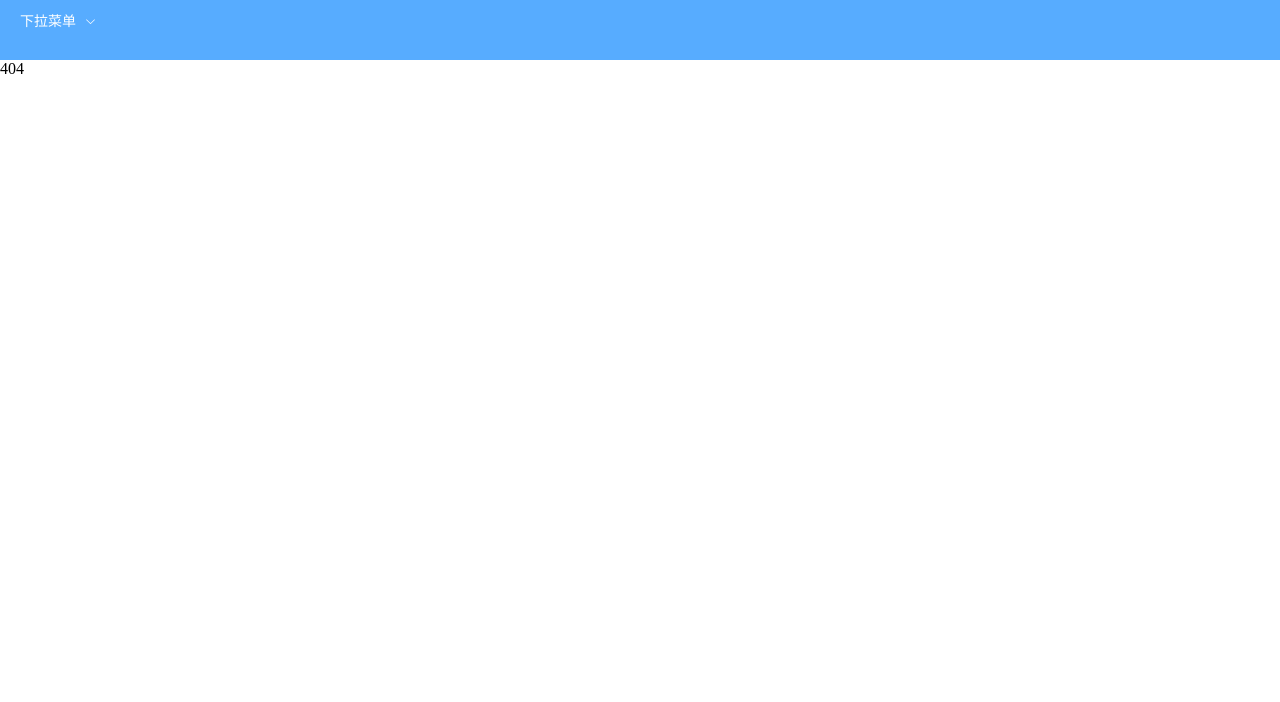
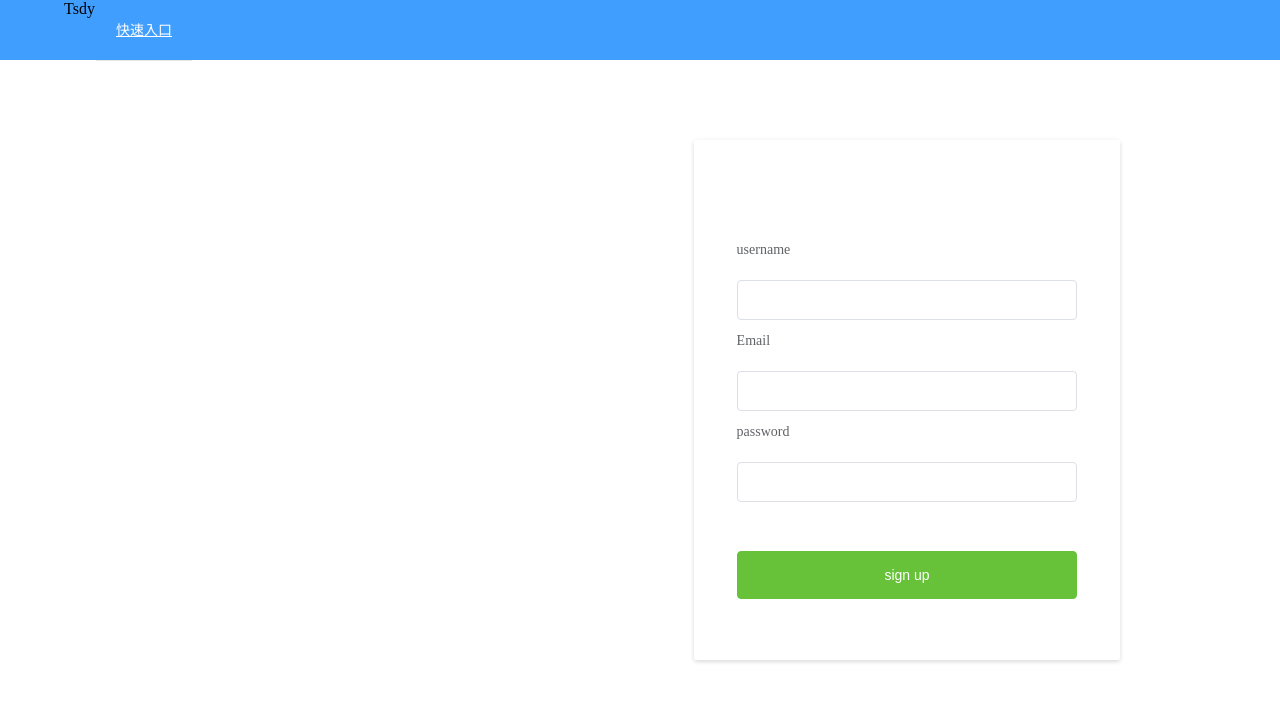
Before and after one commit to Tzdy/git-system-client, a Vue app: page / in a window 1280 px wide. Before the commit this address had no page. Shown: the top 702 px of the page. Built offline with nearby package versions, Linux system fonts and the light colour scheme.

Commit message:
修改了路由关系，设置index为主页，app仅仅为路由入口。细化了组件文件列表。 增加了index主页

```diff
--- a/src/App.vue
+++ b/src/App.vue
@@ -1,27 +1,9 @@
 <template>
   <div id="app">
-    <el-container class="container">
-      <el-header class="header">
-        <el-dropdown class="user-operate">
-          <span class="el-dropdown-link">
-            下拉菜单
-            <i class="el-icon-arrow-down el-icon--right"></i>
-          </span>
-          <el-dropdown-menu slot="dropdown">
-            <el-dropdown-item>黄金糕</el-dropdown-item>
-            <el-dropdown-item>狮子头</el-dropdown-item>
-            <el-dropdown-item>螺蛳粉</el-dropdown-item>
-            <el-dropdown-item disabled>双皮奶</el-dropdown-item>
-            <el-dropdown-item divided>蚵仔煎</el-dropdown-item>
-          </el-dropdown-menu>
-        </el-dropdown>
-      </el-header>
       <keep-alive>
         <router-view v-if="$route.meta.keepAlive"></router-view>
       </keep-alive>
-
       <router-view v-if="!$route.meta.keepAlive"></router-view>
-    </el-container>
   </div>
 </template>
 
--- /dev/null
+++ b/src/components/home/header/nav.vue
@@ -0,0 +1,15 @@
+<template>
+  <div id="nav">
+
+  </div>
+</template>
+
+<script>
+export default {
+
+}
+</script>
+
+<style>
+
+</style>
--- /dev/null
+++ b/src/components/home/main-home.vue
@@ -0,0 +1,60 @@
+<template>
+  <div id="mainhome">
+      <el-container>
+      <el-aside width="300px" class="left-aside">
+          <div class="repository">
+            <el-row>
+              <el-col :span="18">
+                <h4>Repositories</h4>
+              </el-col>
+              <el-col :span="6">
+                <el-button>NEW</el-button>
+              </el-col>
+            </el-row>
+            <el-input class="search" v-model="input" placeholder="请输入内容"></el-input>
+            <ul>
+              <li v-for="item in repository" :key="item">
+                <router-link to="Tsdy/app">{{ item }}</router-link>
+              </li>
+            </ul>
+          </div>
+        </el-aside>
+        <el-main class="main">
+
+        </el-main>
+        <el-aside width="300px">Aside</el-aside>
+        </el-container>
+  </div>
+</template>
+
+<script>
+export default {
+    data() {
+    return {
+      repository: ["Tsdy/app", "Tsdy/text"],
+      input: ""
+    };
+  }
+}
+</script>
+
+<style scoped>
+    .left-aside {
+  height: 100%;
+}
+.left-aside .repository {
+  margin-top: 2rem;
+}
+.left-aside .repository .search {
+  margin-top: 1rem;
+}
+.left-aside .repository ul li {
+  list-style: none;
+  text-indent: 3rem;
+}
+
+.main {
+  background: rgb(246, 248, 251);
+  height: 100%;
+}
+</style>
--- /dev/null
+++ b/src/components/index/header/nav.vue
@@ -0,0 +1,28 @@
+<template>
+  <div id="nav">
+    <el-menu
+      class="el-menu-demo"
+      mode="horizontal"
+      background-color="#409eff"
+      text-color="#fff"
+    >
+      <el-menu-item>
+        <router-link to="Tsdy">快速入口</router-link>
+      </el-menu-item>
+    </el-menu>
+  </div>
+</template>
+
+<script>
+export default {
+    data() {
+        return {
+
+        }
+    }
+};
+</script>
+
+<style scoped>
+
+</style>
--- /dev/null
+++ b/src/components/public/logo.vue
@@ -0,0 +1,16 @@
+<template>
+  <div id="logo">Tsdy</div>
+</template>
+
+<script>
+export default {
+
+}
+</script>
+
+<style scoped>
+    #logo{
+        height: 32px;
+        width: 32px;
+    }
+</style>
--- a/src/pages/home.vue
+++ b/src/pages/home.vue
@@ -1,26 +1,8 @@
 <template>
-  <div id="index">
+  <div id="home">
     <el-container class="container">
-      <el-aside width="300px" class="left-aside">
-        <div class="repository">
-          <el-row>
-            <el-col :span="18">
-              <h4>Repositories</h4>
-            </el-col>
-            <el-col :span="6">
-              <el-button>NEW</el-button>
-            </el-col>
-          </el-row>
-          <el-input class="search" v-model="input" placeholder="请输入内容"></el-input>
-          <ul>
-            <li v-for="item in repository" :key="item">
-              <router-link to="Tsdy/app">{{ item }}</router-link>
-            </li>
-          </ul>
-        </div>
-      </el-aside>
-      <el-main class="main">Main</el-main>
-      <el-aside width="300px">Aside</el-aside>
+      <el-header></el-header>
+        <router-view></router-view>
     </el-container>
   </div>
 </template>
@@ -29,8 +11,7 @@
 export default {
   data() {
     return {
-      repository: ["Tsdy/app", "Tsdy/text"],
-      input: ""
+
     };
   }
 };
@@ -38,31 +19,10 @@ export default {
 
 
 <style scoped>
-#index {
+#home {
   width: 100%;
   height: 100%;
 }
 
-.container {
-  height: 100%;
-}
 
-.left-aside {
-  height: 100%;
-}
-.left-aside .repository {
-  margin-top: 2rem;
-}
-.left-aside .repository .search {
-  margin-top: 1rem;
-}
-.left-aside .repository ul li {
-  list-style: none;
-  text-indent: 3rem;
-}
-
-.main {
-  background: rgb(246, 248, 251);
-  height: 100%;
-}
 </style>
--- /dev/null
+++ b/src/pages/index.vue
@@ -0,0 +1,118 @@
+<template>
+  <div id="index">
+    <el-container>
+      <el-header>
+        <div class="header-box">
+          <logo></logo>
+          <header-nav></header-nav>
+        </div>
+      </el-header>
+      <el-main>
+        <div class="register">
+          <div class="register-box">
+            <el-form ref="form" :model="form" label-width="80px" label-position="top">
+              <el-form-item label="username">
+                <el-input :v-model="form.username"></el-input>
+              </el-form-item>
+              <el-form-item label="Email">
+                <el-input :v-model="form.email"></el-input>
+              </el-form-item>
+              <el-form-item label="password">
+                <el-input :v-model="form.password" show-password></el-input>
+              </el-form-item>
+              <el-form-item>
+                <el-button class="submit" type="success" @click="onSubmit">sign up</el-button>
+              </el-form-item>
+            </el-form>
+          </div>
+        </div>
+      </el-main>
+      <el-footer></el-footer>
+    </el-container>
+  </div>
+</template>
+
+<script>
+import headerNav from "../components/index/header/nav";
+import logo from "../components/public/logo";
+export default {
+  data() {
+    return {
+      form: {
+        username: "",
+        email: "",
+        password: ""
+      }
+    };
+  },
+  components: {
+    headerNav,
+    logo
+  },
+  methods: {
+    onSubmit() {
+      console.log(this.form);
+    }
+  },
+  mounted() {
+    console.log(this.$route);
+  }
+};
+</script>
+
+<style scoped>
+* {
+  padding: 0;
+  margin: 0;
+}
+#index {
+  width: 100%;
+  height: 100%;
+}
+.el-container {
+  height: 100%;
+  width: 100%;
+}
+.el-header {
+  height: 72px;
+  background: #409eff;
+  position: relative;
+}
+.el-header .header-box {
+  height: 100%;
+  width: 90%;
+  position: absolute;
+  left: 50%;
+  margin-left: -45%;
+  display: flex;
+}
+
+.register {
+  height: 520px;
+  width: 426px;
+  border-radius: 2px;
+  box-shadow: 0 2px 4px rgba(0, 0, 0, 0.12), 0 0 6px rgba(0, 0, 0, 0.04);
+  position: absolute;
+  right: 160px;
+  top: 50%;
+  margin-top: -260px;
+}
+.register-box {
+  position: absolute;
+  width: 80%;
+  height: 80%;
+  left: 50%;
+  top: 50%;
+  margin-top: -40%;
+  margin-left: -40%;
+}
+.register-box .submit {
+  margin-top: 48px;
+  height: 48px;
+  width: 100%;
+}
+.el-main {
+  height: 100%;
+  width: 100%;
+}
+</style>
--- a/src/router.js
+++ b/src/router.js
@@ -1,4 +1,6 @@
+const index = r => require.ensure([], () => r(require('./pages/index')), 'index')
 const home = r => require.ensure([], () => r(require('./pages/home')), 'home')
+const main_home = r => require.ensure([], () => r(require('./components/home/main-home')), 'main_home')
 const repository = r => require.ensure([], () => r(require('./pages/repository')), 'repository')
 const code = r => require.ensure([], () => r(require('./components/repository/code')), 'code')
 const code_file = r => require.ensure([], () => r(require('./components/repository/code/file')), 'file')
@@ -8,11 +10,19 @@ const settings = r => require.ensure([], () => r(require('./components/repositor
 const _404 = r => require.ensure([], () => r(require('./pages/404')), '404')
 export default [
     {
+        path:'',
+        component:index
+    },
+    {
         path:'/:id',
         component:home,
+        children:[
+            {
+                path:'',
+                component:main_home
             },
             {
-        path:'/:id/:repo/',
+                path:':repo',
                 component:repository,
                 children:[
                     {
@@ -46,6 +56,9 @@ export default [
 
                 ]
             },
+        ]
+    },
+
     {
         path:'*',
         component:_404,
```
Lines whose indentation alone changed are shown as unchanged.
